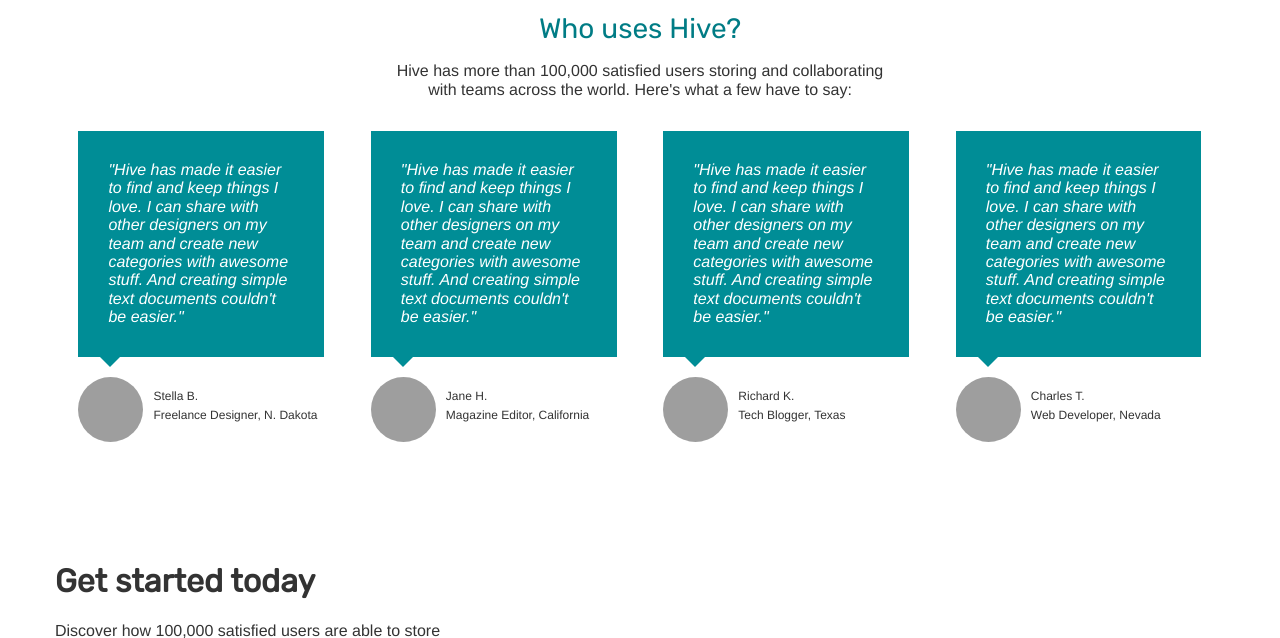
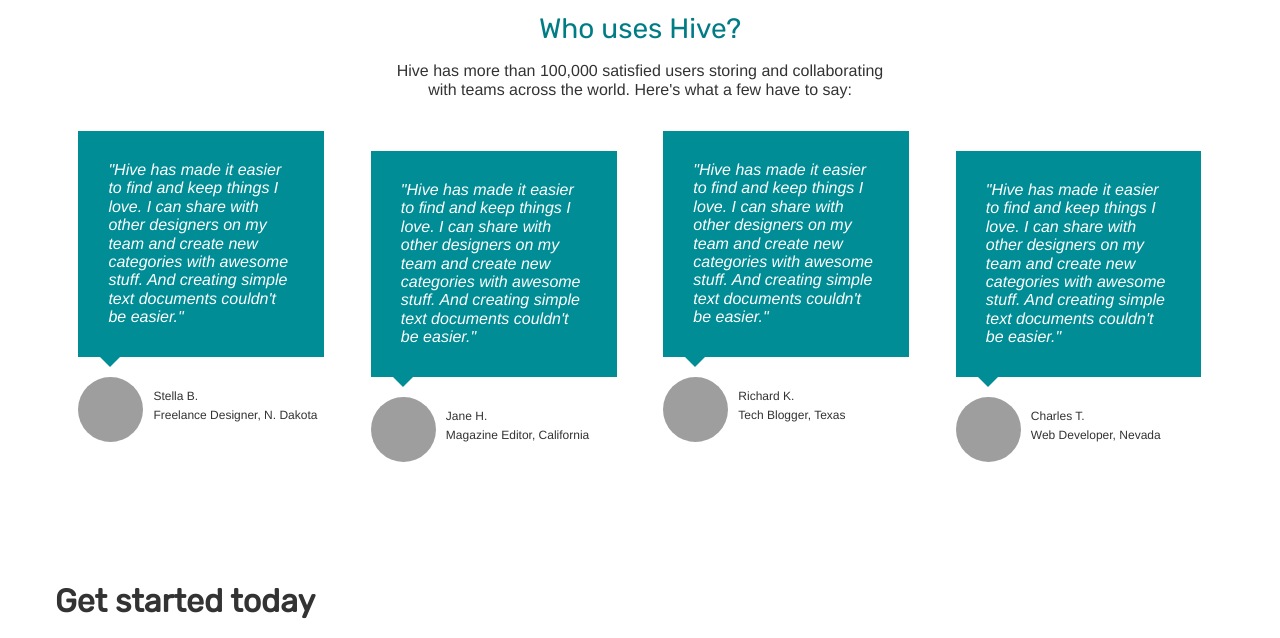
Before and after one commit to msyeh/Hive, a plain HTML site: page index.html in a window 1280 px wide. Shown: the part 2100-2738 px from the top of the page. Drawn offline with Linux system fonts and the light colour scheme; grey boxes are pictures that could not be loaded; a web font is replaced by a local one.

Commit message:
Assignment-31-completed

```diff
--- a/css/style.css
+++ b/css/style.css
@@ -287,3 +287,6 @@ header .hero img {
     font-size:12px;
     margin-top: 30px;
 }
+.one-fourth.down {
+    margin-top:20px;
+}
--- a/index.html
+++ b/index.html
@@ -121,7 +121,7 @@
                     <img src="https://randomuser.me/api/portraits/women/26.jpg" alt="avatar"/>
                     <p class="name"><strong>Stella B.</strong><br/>Freelance Designer, N. Dakota</p>
                 </li>
-                <li class="one-fourth">
+                <li class="one-fourth down">
                     <blockquote>"Hive has made it easier to find and keep things I love. I can share with other designers on my team and create new categories with awesome stuff. And creating simple text documents couldn't be easier."</blockquote>
                     <img src="https://randomuser.me/api/portraits/women/76.jpg" alt="avatar"/>
                     <p class="name"><strong>Jane H.</strong><br/>Magazine Editor, California</p>
@@ -131,7 +131,7 @@
                     <img src="https://randomuser.me/api/portraits/men/51.jpg" alt="avatar"/>
                     <p class="name"><strong>Richard K.</strong><br/>Tech Blogger, Texas</p>
                 </li>
-                <li class="one-fourth">
+                <li class="one-fourth down">
                     <blockquote>"Hive has made it easier to find and keep things I love. I can share with other designers on my team and create new categories with awesome stuff. And creating simple text documents couldn't be easier."</blockquote>
                     <img src="https://randomuser.me/api/portraits/men/62.jpg" alt="avatar"/>
                     <p class="name"><strong>Charles T.</strong><br/>Web Developer, Nevada</p>
```
